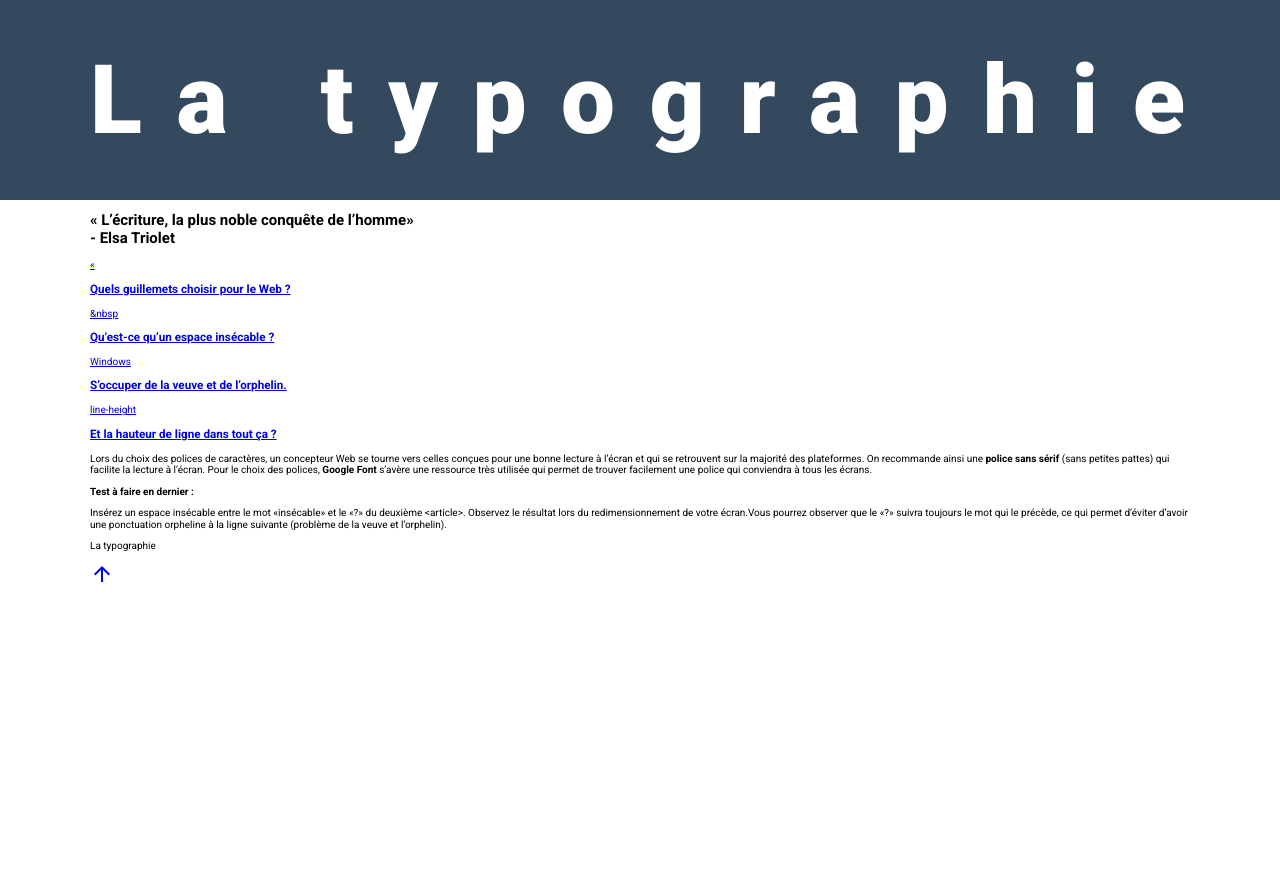
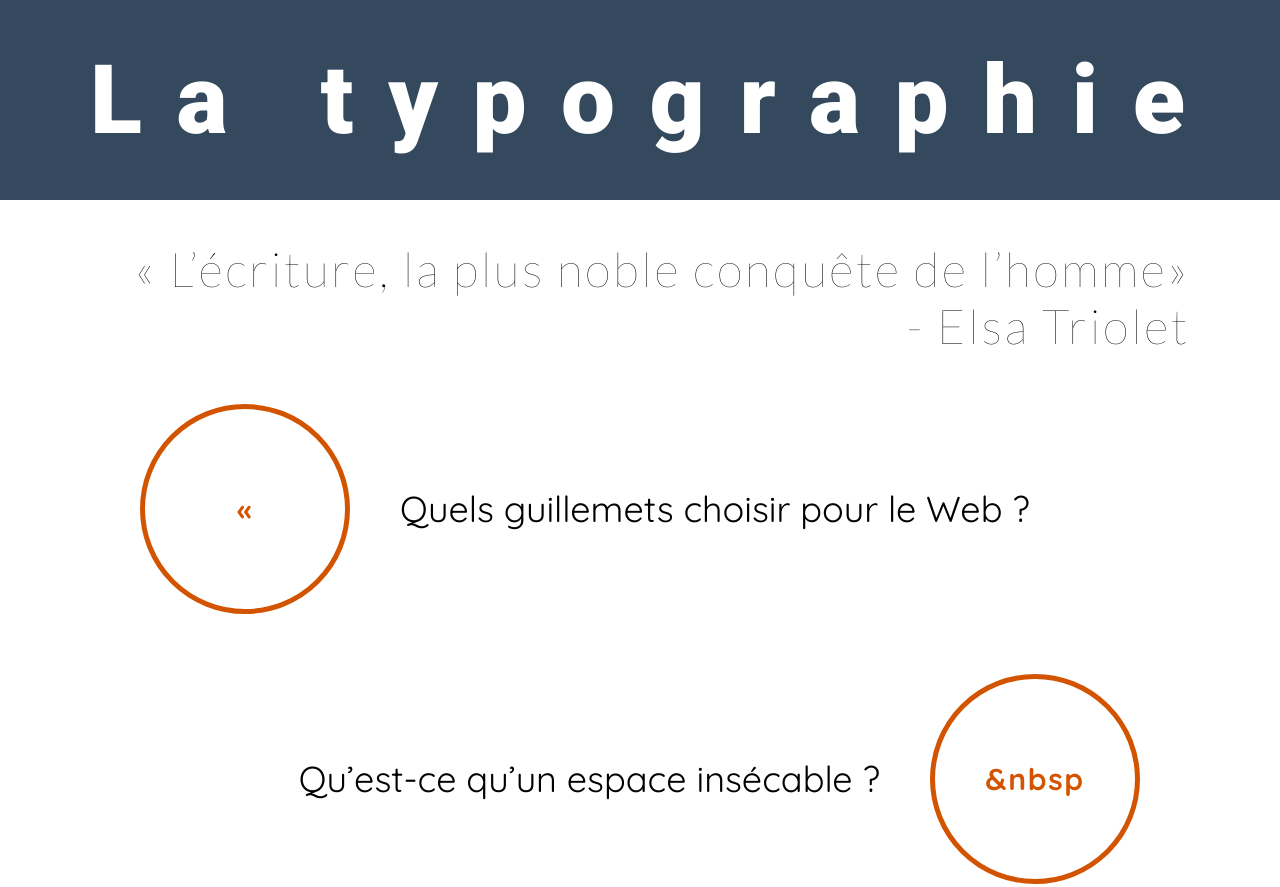
Before and after one commit to Rik042/Sem04, a plain HTML site: page index.html in a window 1280 px wide. Shown: the top 887 px of the page. Before the commit the page ends 800 px from the top, so only its background shows below. Drawn offline with nearby package versions, Linux system fonts and the light colour scheme; files that its build step writes are made by us from their sources.

Commit message:
CSS complet

```diff
--- a/css/styles.css
+++ b/css/styles.css
@@ -45,7 +45,7 @@ body{
 }
 
 .wrapper{
-    max-width: 1100px;
+    max-width: 110rem;
     margin: 0 auto;
 }
 
@@ -64,10 +64,117 @@ header{
 }
 
 header h1{
-    font: normal normal 900 9.6rem "Roboto";
+    font: 900 9.6rem "Roboto";
     color: white;
     letter-spacing: 0.36em;
     white-space: nowrap;
 }
 
 /*Slogan*/
+h2{
+    font: 100 4.8rem "Lato";
+    letter-spacing: 0.055em;
+    text-align: right;
+}
+
+/*Regles*/
+.regles .wrapper{
+    display: grid;
+    grid-template-columns: 1fr;
+    gap: 40px;
+    justify-content: center;
+
+}
+.regles article{
+    display: flex;
+    gap: 50px;
+    align-items: center;
+    padding: 1rem 5rem;
+}
+
+.article_gauche{
+    display: flex;
+    justify-content: flex-end;
+}
+
+.boite_gauche{
+    order: 1;
+}
+
+
+
+.regles a{
+    text-decoration: none;
+    color:black ;
+
+}
+
+.regles a:hover{
+    background-color:#BDC3C7 ;
+}
+
+.regles h3{
+    font: 400 3.6rem "Quicksand";
+
+}
+
+.boite{
+    display: flex;
+    width: 21rem;
+    height: 21rem;
+    border: #D35400 0.5rem solid;
+    background-color: white;
+    border-radius: 50%;
+    align-items: center;
+    justify-content: center;
+}
+
+.boite p{
+    font: 700 3rem "Quicksand";
+    color: #D35400;
+    letter-spacing: 0.055em;
+}
+
+/*Info*/
+.info .wrapper{
+    padding-top:50px ;
+    padding-bottom:50px ;
+    display: grid;
+    grid-template-columns: repeat(2, 1fr);
+    gap: 60px;
+}
+
+.info p{
+    font: 2rem "Roboto";
+    line-height: 40px;
+    margin: 0;
+}
+
+/*Footer*/
+footer{
+    background-color: #2980B9;
+    padding: 25px 0;
+}
+
+footer .wrapper{
+    display: flex;
+    justify-content: space-between;
+    align-items: center;
+}
+
+footer p{
+    font: 700 2rem "Roboto";
+}
+
+footer a{
+    display: flex;
+    width: 50px;
+    height: 50px;
+    border: #BDC3C7 0.3rem solid;
+    background-color: white;
+    border-radius: 50%;
+    align-items: center;
+    justify-content: center;
+    text-decoration: none;
+    color: black;
+}
--- a/index.html
+++ b/index.html
@@ -8,7 +8,7 @@
     <link rel="preconnect" href="https://fonts.googleapis.com">
     <link rel="preconnect" href="https://fonts.gstatic.com" crossorigin>
     <link href="https://fonts.googleapis.com/css2?family=Lato:wght@100&family=Quicksand:wght@300..700&family=Roboto:ital,wght@0,100..900;1,100..900&display=swap" rel="stylesheet">
-    <link rel="stylesheet" href="normalize.css">
+    <link rel="stylesheet" href="css/normalize.css">
     <link rel="stylesheet" href="https://fonts.googleapis.com/css2?family=Material+Symbols+Outlined:opsz,wght,FILL,GRAD@24,400,0,0&icon_names=arrow_upward" />
 
     <link rel="stylesheet" href="css/styles.css">
@@ -45,8 +45,8 @@
             </a>
 
             <a href="#">
-                <article>
-                    <div class="boite">
+                <article class="article_gauche">
+                    <div class="boite boite_gauche">
                         <p>
                             &amp;nbsp
                         </p>
@@ -69,8 +69,8 @@
             </a>
 
            <a href="#">
-            <article>
-                <div class="boite">
+            <article class="article_gauche">
+                <div class="boite boite_gauche">
                     <p>
                         line-height
                     </p>
```
Also changed, not shown: images/Arrow.png (deleted), 1 other file.
